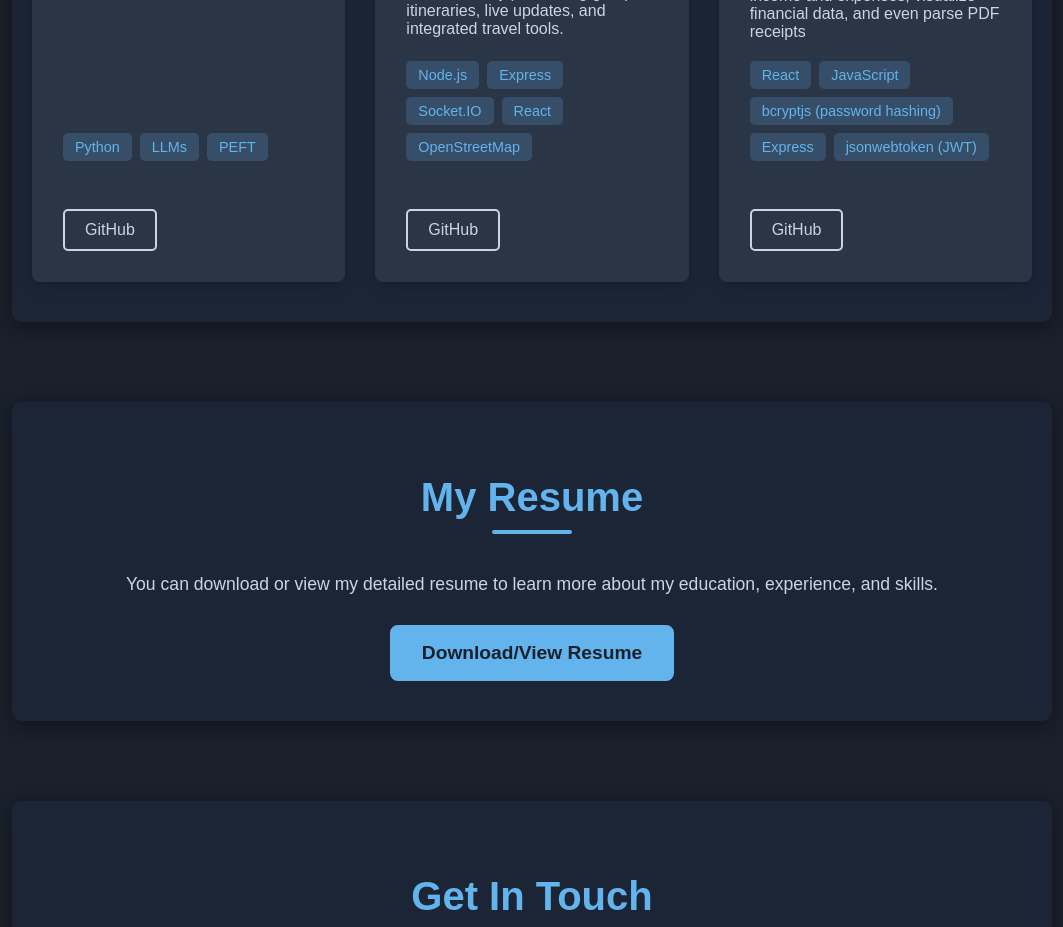
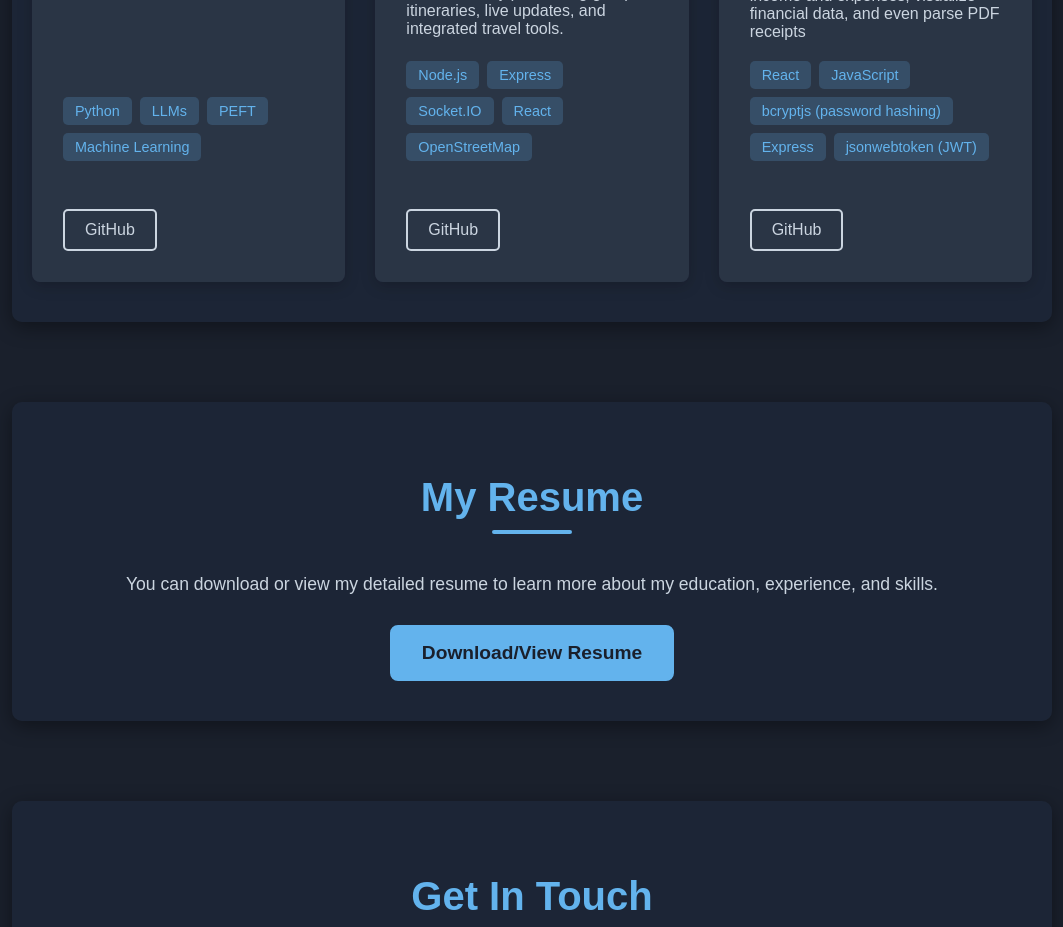
Before and after one commit to ShadowOO7/My-Portfolio, a React (Create React App) app: page / in a window 1280 px wide. Shown: the part 2720-3647 px from the top of the page, without its empty margins (108-1171 px from the left). Built offline with nearby package versions, Linux system fonts and the light colour scheme.

Commit message:
Add 'Machine Learning' to project technologies

```diff
--- a/src/components/Projects.js
+++ b/src/components/Projects.js
@@ -6,7 +6,7 @@ const projectsData = [
         id: 1,
         title: "Unified-MEL",
         description: "A Unified Framework for Multimodal Entity Linking with Large Language Models.",
-        technologies: ["Python", "LLMs", "PEFT"],
+        technologies: ["Python", "LLMs", "PEFT", "Machine Learning"],
         githubLink: "https://github.com/ShadowOO7/Unified-MEL",
         // liveDemoLink: "YOUR_PROJECT_DEMO_LINK_1"
       },
```
